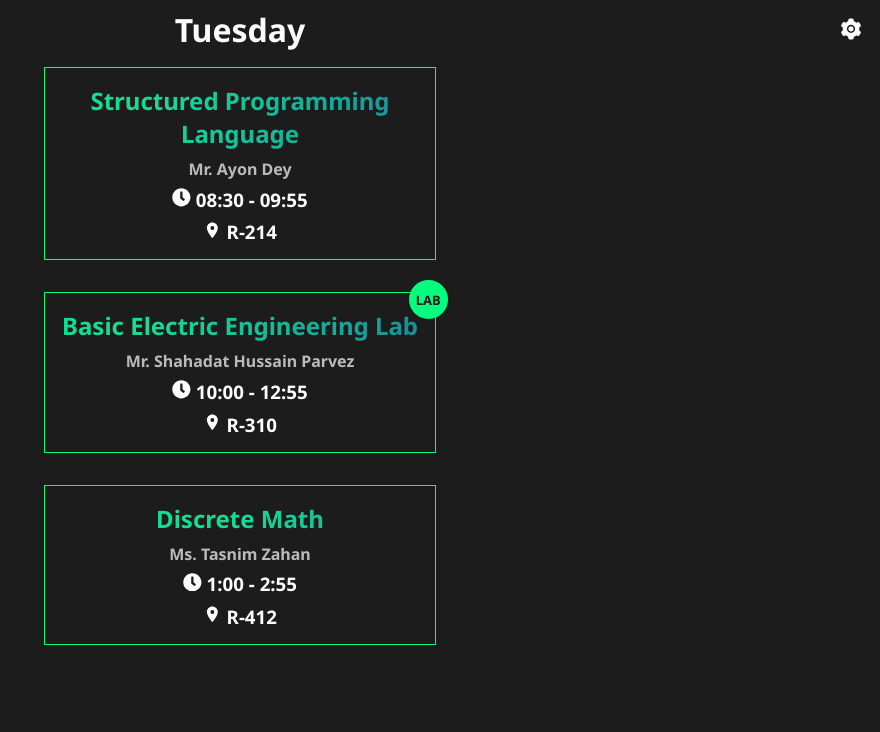
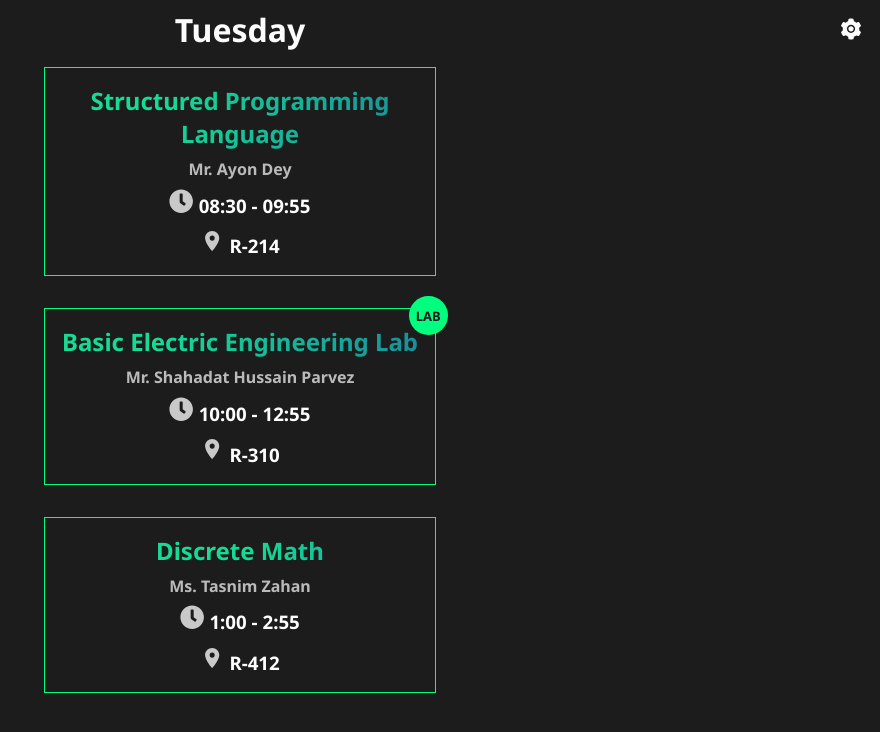
Before and after one commit to ahnayef/react-neub-spring-routine, a React (Vite) app: page / in a window 1280 px wide. Shown: the top 732 px of the page, without its empty margins (400-1280 px from the left). Built offline with nearby package versions, Linux system fonts and the light colour scheme.

Commit message:
Modified react-icons

```diff
--- a/src/Components/Routine/RoutineBox/routinebox.css
+++ b/src/Components/Routine/RoutineBox/routinebox.css
@@ -24,7 +24,10 @@
   .routineBox h4{
     opacity: 0.7;
   }
-
+  .routineBox h3 i{
+    font-size:1.3em;
+    opacity:0.77;
+  }
   .routineBox .lab {
       position: absolute;
       display: flex;
```
